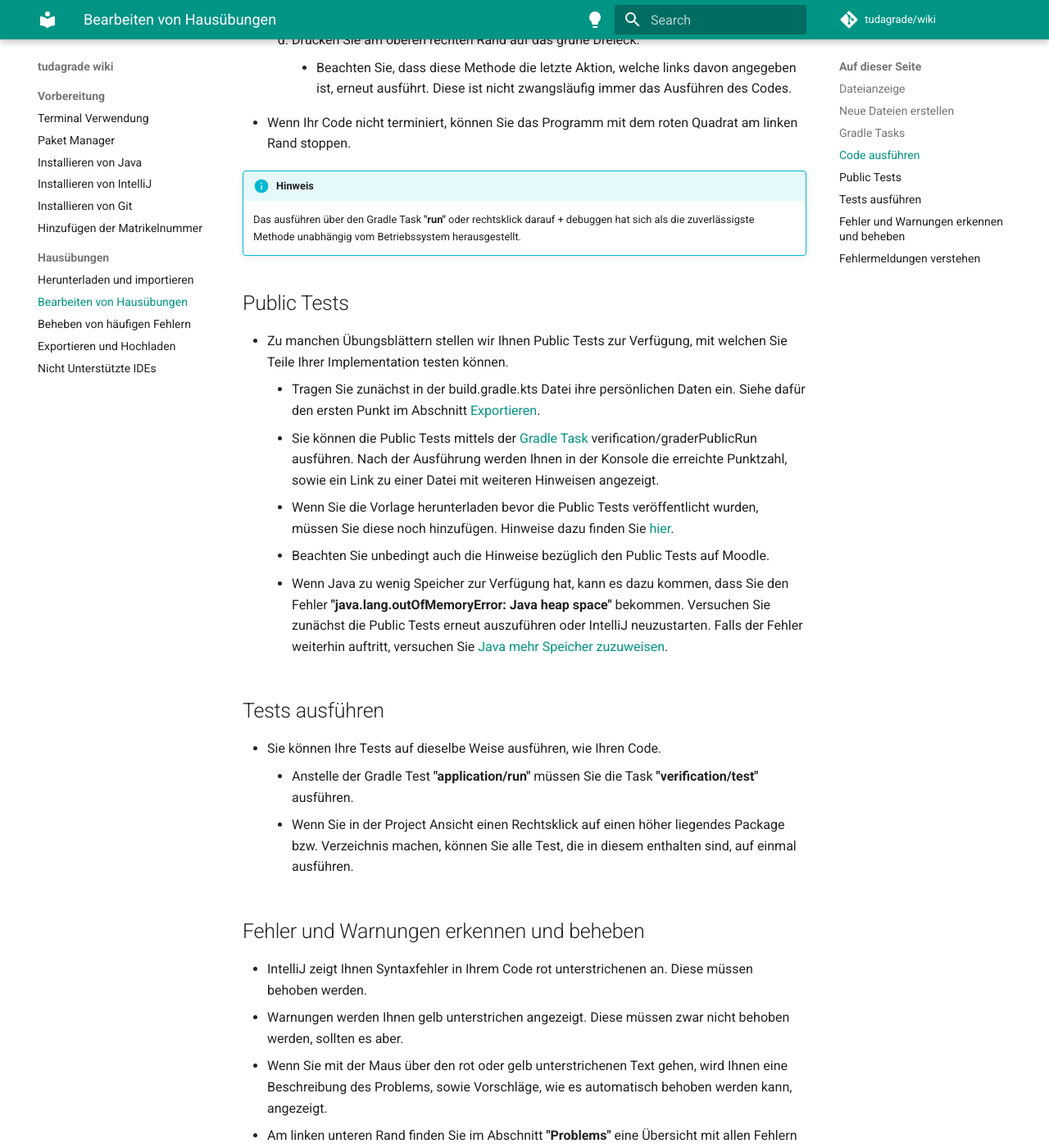
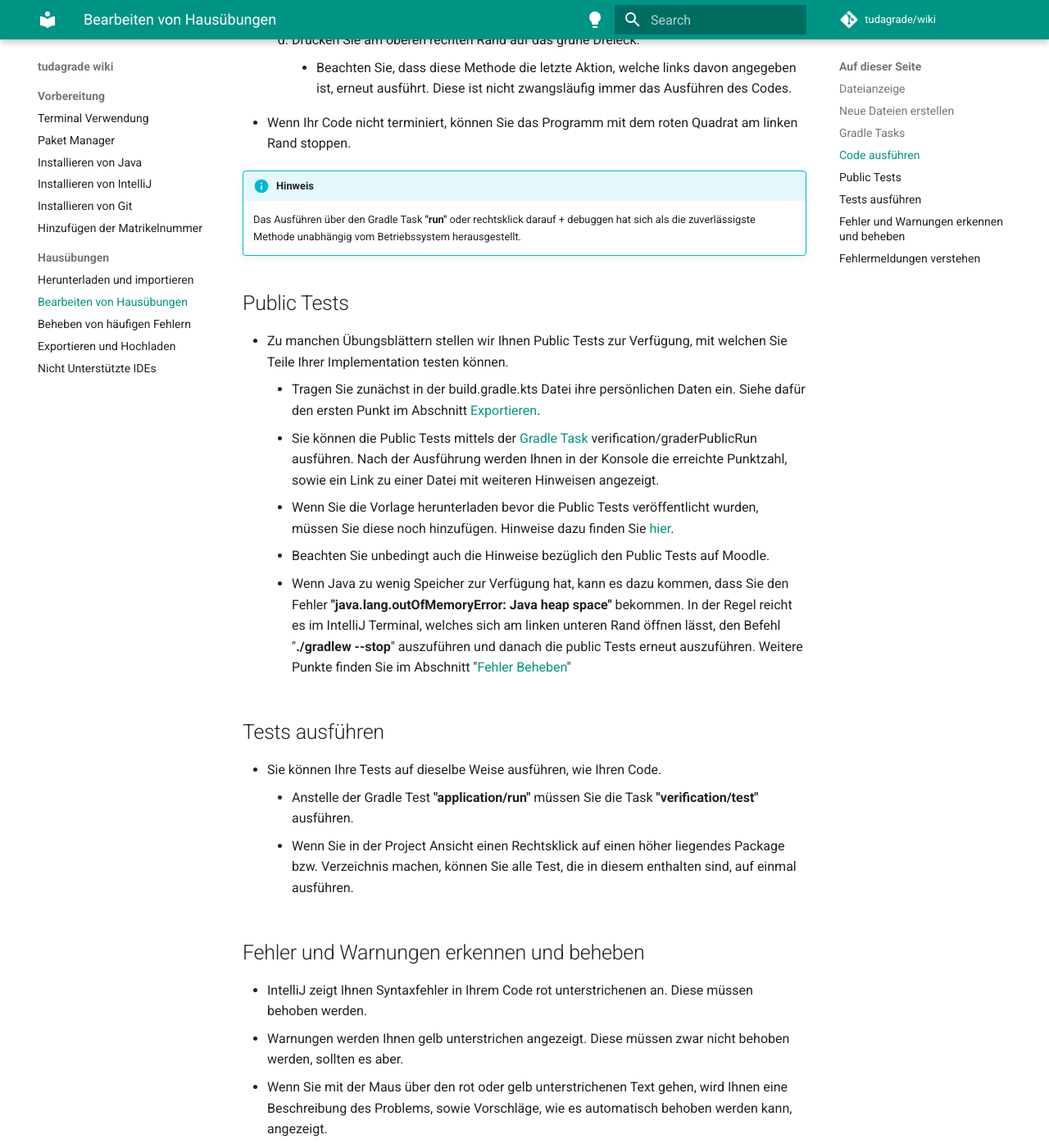
Before and after one commit to tudagrade/wiki, an MkDocs documentation site: the page built from docs/exercises/edit.md, in a window 1280 px wide and 1400 px high, scrolled down 1635 px. Shown: the whole window at 82% size. Built offline with MkDocs 1.6.1 and Material for MkDocs 9.7.7, drawn with Linux system fonts in a browser that asks for light colours; comment, search, counter and statistics services are not loaded.

Commit message:
update instructions for outOfMemoryError

```diff
--- a/docs/exercises/edit.md
+++ b/docs/exercises/edit.md
@@ -39,7 +39,7 @@
 * Wenn Ihr Code nicht terminiert, können Sie das Programm mit dem roten Quadrat am linken Rand stoppen.
 
 !!! info "Hinweis"
-    Das ausführen über den Gradle Task **"run"** oder rechtsklick darauf + debuggen hat sich als die zuverlässigste Methode unabhängig vom Betriebssystem herausgestellt.
+    Das Ausführen über den Gradle Task **"run"** oder rechtsklick darauf + debuggen hat sich als die zuverlässigste Methode unabhängig vom Betriebssystem herausgestellt.
 
 ## Public Tests
 
@@ -48,7 +48,7 @@
     * Sie können die Public Tests mittels der [Gradle Task] verification/graderPublicRun ausführen. Nach der Ausführung werden Ihnen in der Konsole die erreichte Punktzahl, sowie ein Link zu einer Datei mit weiteren Hinweisen angezeigt.
     * Wenn Sie die Vorlage herunterladen bevor die Public Tests veröffentlicht wurden, müssen Sie diese noch hinzufügen. Hinweise dazu finden Sie [hier].
     * Beachten Sie unbedingt auch die Hinweise bezüglich den Public Tests auf Moodle.
-    * Wenn Java zu wenig Speicher zur Verfügung hat, kann es dazu kommen, dass Sie den Fehler **"java.lang.outOfMemoryError: Java heap space"** bekommen. Versuchen Sie zunächst die Public Tests erneut auszuführen oder IntelliJ neuzustarten. Falls der Fehler weiterhin auftritt, versuchen Sie [Java mehr Speicher zuzuweisen].
+    * Wenn Java zu wenig Speicher zur Verfügung hat, kann es dazu kommen, dass Sie den Fehler **"java.lang.outOfMemoryError: Java heap space"** bekommen. In der Regel reicht es im IntelliJ Terminal, welches sich am linken unteren Rand öffnen lässt, den Befehl "**./gradlew --stop**" auszuführen und danach die public Tests erneut auszuführen. Weitere Punkte finden Sie im Abschnitt "[Fehler Beheben]"
 ## Tests ausführen
 
 * Sie können Ihre Tests auf dieselbe Weise ausführen, wie Ihren Code.
@@ -83,5 +83,5 @@
 
 [Gradle Task]: /exercises/edit/#gradle-tasks
 [hier]: /exercises/download-import/#aktualisieren-der-vorlage
-[Java mehr Speicher zuzuweisen]: /exercises/fix-errors/#java-mehr-speicher-zuweisen
 [Exportieren]: /exercises/export-upload/#exportieren
+[Fehler Beheben]: /exercises/fix-errors
```
Also changed, not shown: docs/exercises/fix-errors.md (+1 -1 lines).
